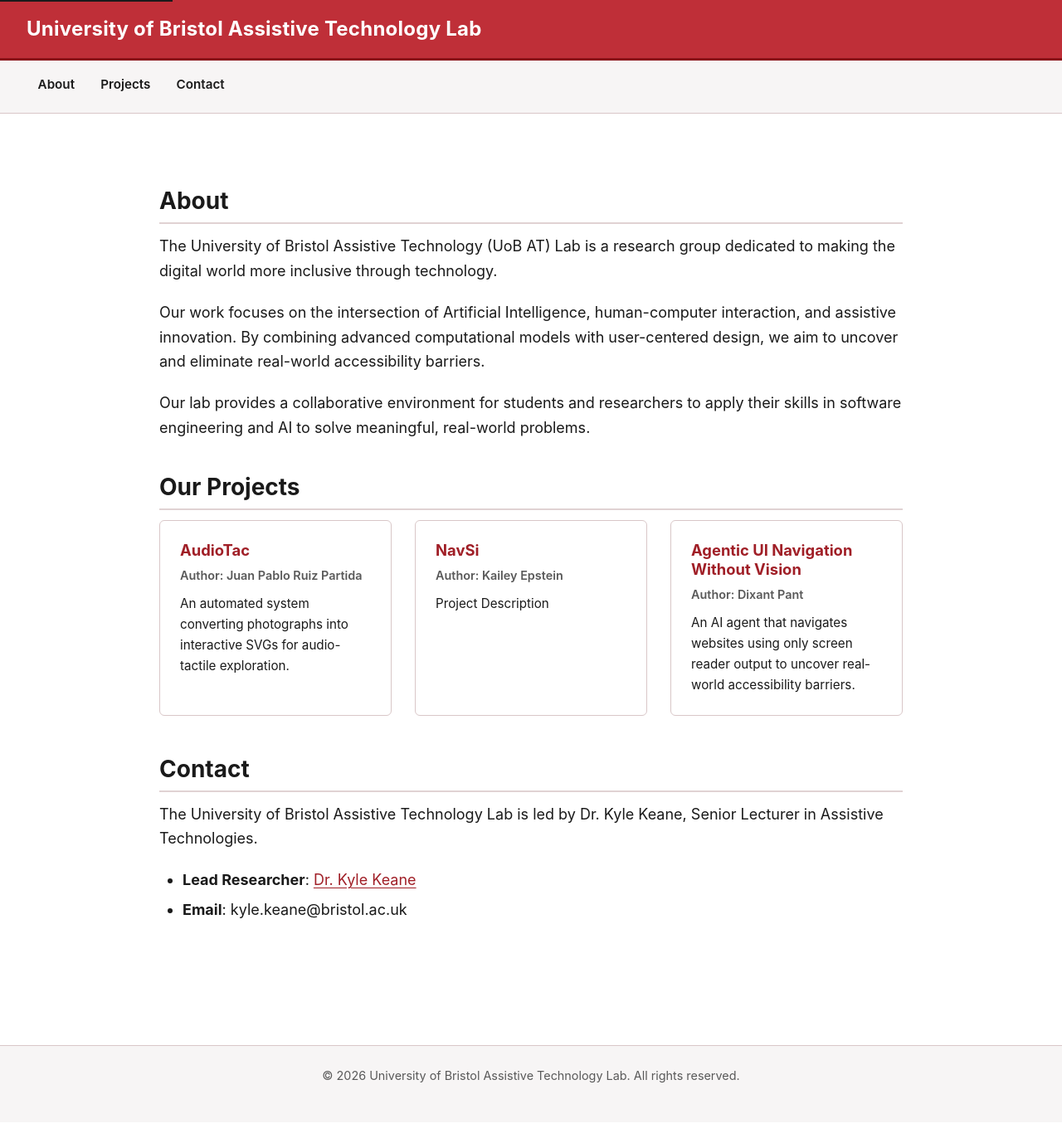
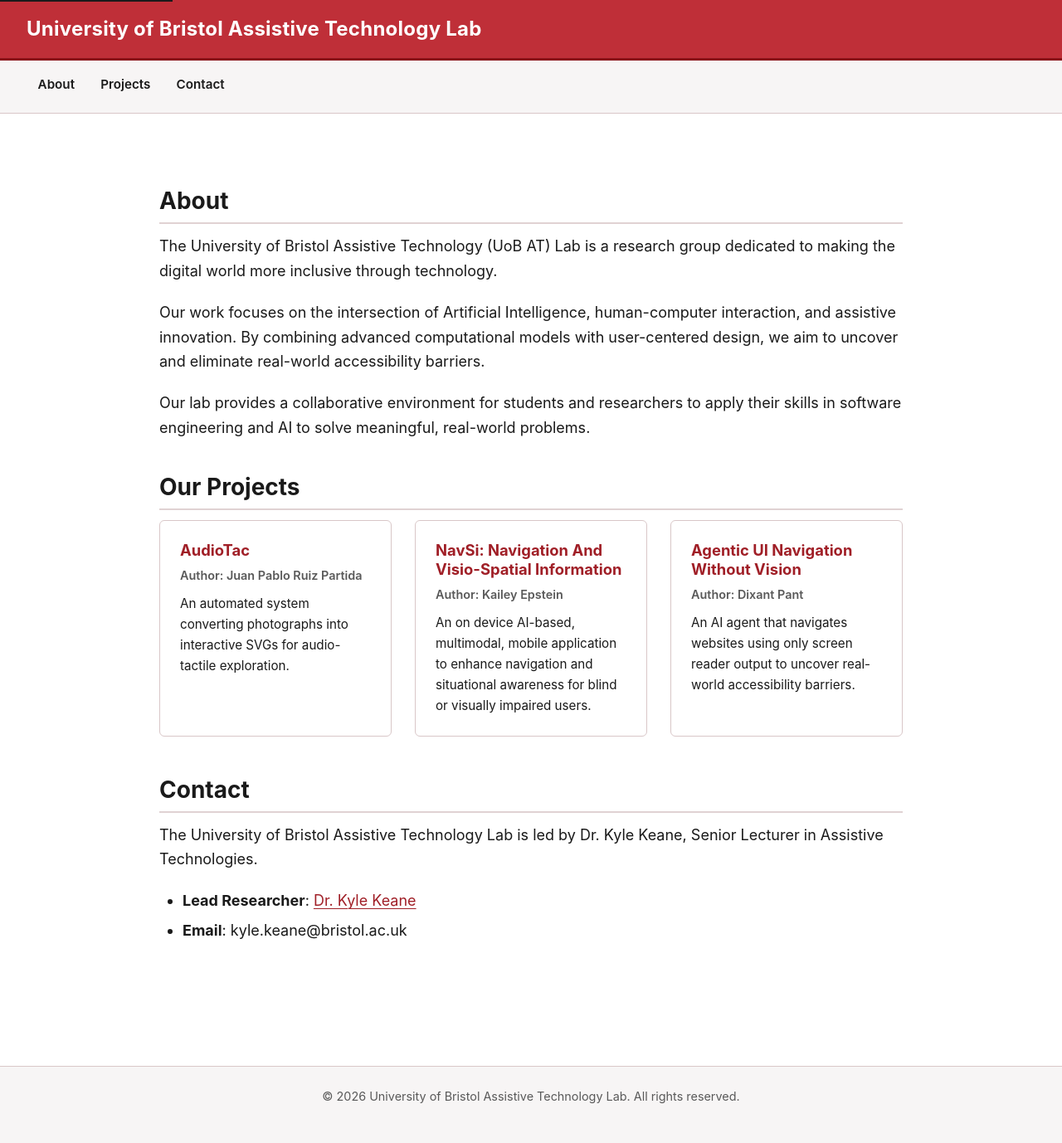
Before and after one commit to UoB-AT/uob-at.github.io, a Jekyll site: the page built from index.html, in a window 1280 px wide. Shown: the whole page at 83% size. Built offline with Jekyll 4.4.1, drawn with Linux system fonts in a browser that asks for light colours; before the commit the page ends 1353 px from its top, so only the background shows below that; some of the changed lines change nothing that is shown.

Commit message:
feat: improved nav-si description and content, updated nav-si repo links

````diff
--- a/_projects/nav_si.md
+++ b/_projects/nav_si.md
@@ -1,25 +1,30 @@
 ---
 layout: project
-title: "NavSi"
+title: "NavSi: Navigation And Visio-Spatial Information"
 author: "Kailey Epstein"
-description: "Project Description"
+description: "An on device AI-based, multimodal, mobile application to enhance navigation and situational awareness for blind or visually impaired users."
 status: "Active"
-repo_url: "https://github.com/ComsKeaneDev/nav-si"
+repo_url: "https://github.com/uob-at/nav-si"
 demo_url: "#"
 doc_url: "#"
 ---
 
 ## Overview
-Add a detailed description of the project here. Explain what the project does, who it is for, and why it was created.
+NavSi (Navigation And Visio-Spatial Information) is a free, open-source, AI-based mobile application designed to enhance situational awareness for blind and visually impaired users. NavSi provides real-time, on-device processing, ensuring user privacy while delivering high-performance environmental feedback.
+
+The system operates entirely through a voice-controlled interface, allowing users to interact with their surroundings without needing to manually operate a screen.
 
 ## Key Features
-* Add feature description here.
-* Add feature description here.
-* Add feature description here.
+* **Object Detection**: Identifies surroundings and provides specific details, including object position (spatial awareness) and color.
+* **Text Detection**: Locates text in the environment and provides positional information to help users navigate signage or documents.
+* **Voice-First Interaction**: Fully contactless usage. Users can issue voice commands to switch between detection modes, search for specific items (e.g., "Find my keys"), and request reports on their environment.
+* **Privacy-First Design**: All processing runs in real-time on-device, meaning no sensitive image or location data leaves the phone.
 
 ## Installation
-Add installation instructions or code snippets here.
+NavSi is built using the Flutter framework. To run this project locally, clone the repository and set up your environment:
 
 ```bash
-npm install project-name
-```
+git clone [https://github.com/uob-at/nav-si](https://github.com/uob-at/nav-si)
+cd nav-si
+flutter pub get
+flutter run
````
